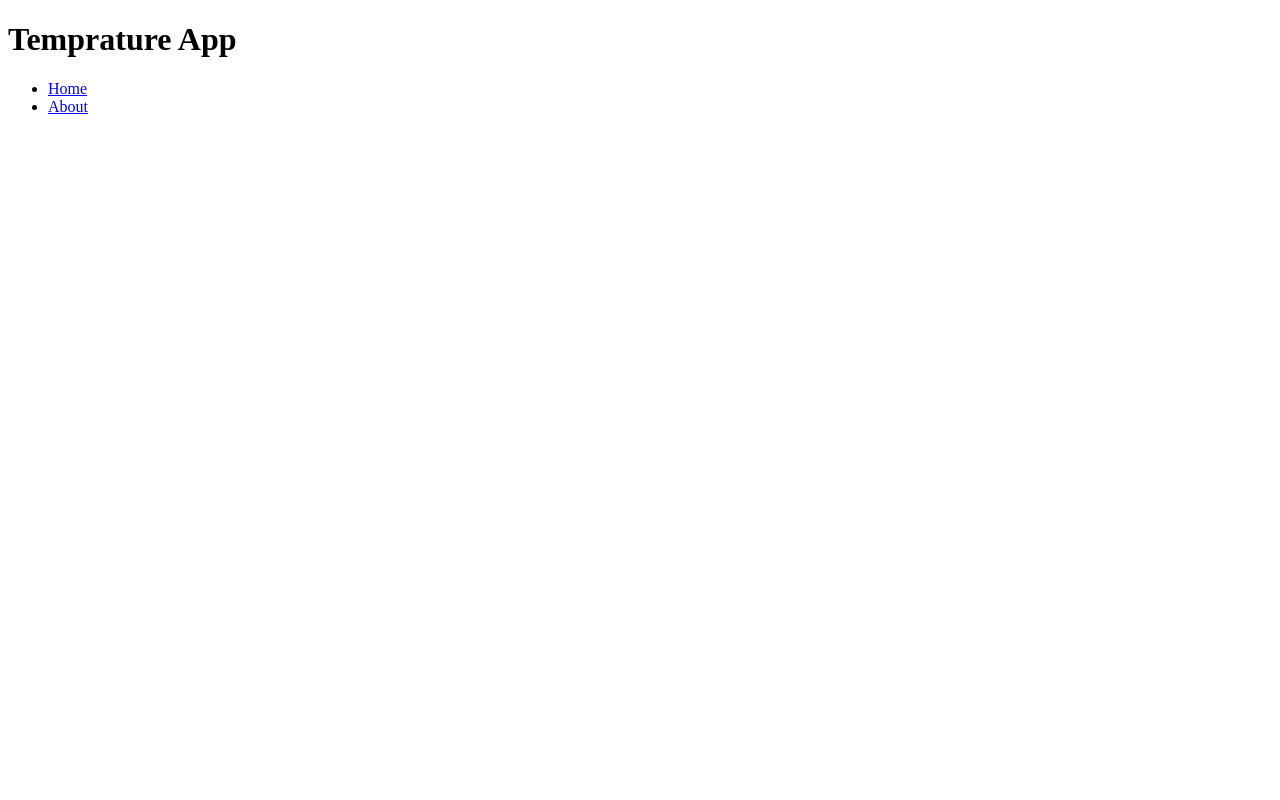
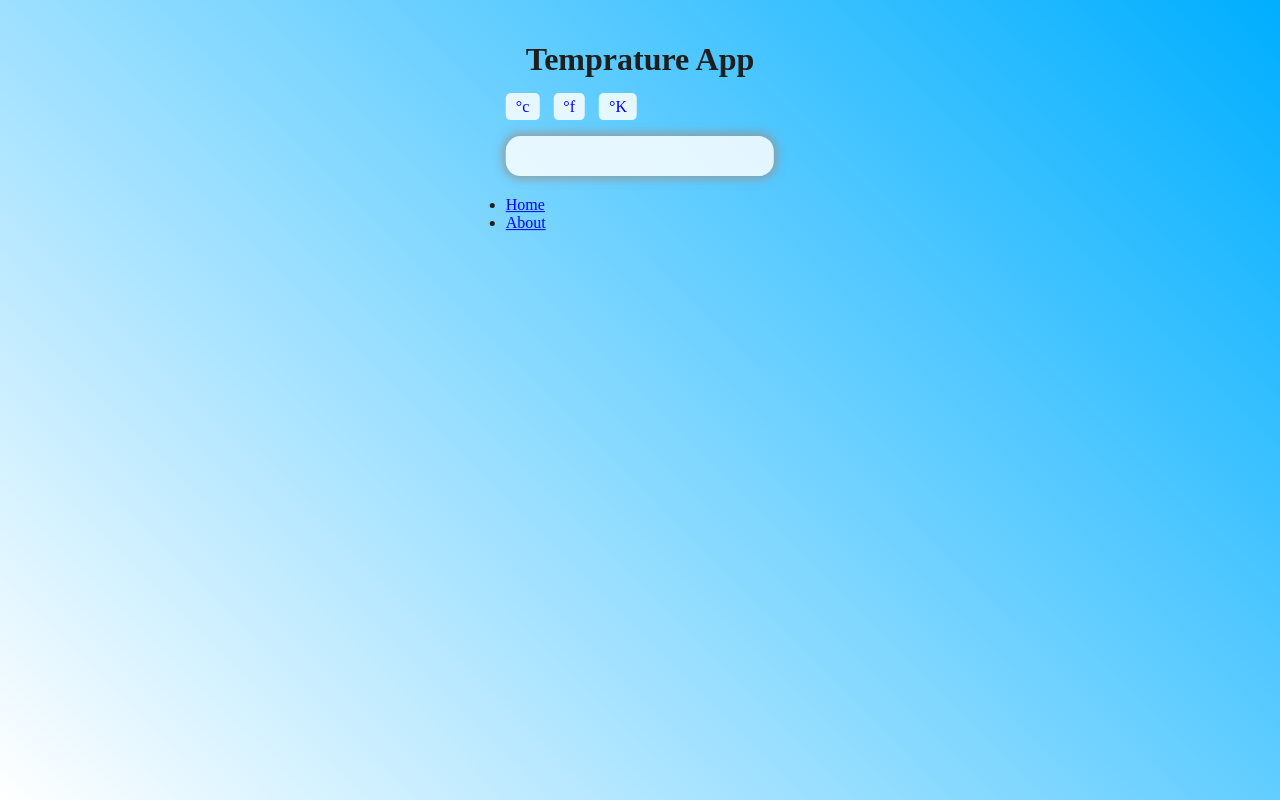
Before and after one commit to MatinKHD/weather-report, a React (Create React App) app: page / in a window 1280 px wide. Built offline with nearby package versions, Linux system fonts and the light colour scheme.

Commit message:
add some styles to the app

```diff
--- a/src/app.css
+++ b/src/app.css
@@ -0,0 +1,54 @@
+.app-container {
+  font-family: cursive;
+  position: absolute;
+  top: 50%;
+  left: 50%;
+  transform: translate(-50%, 10%);
+  color: rgb(30, 30, 30);
+}
+.app-container > h1 {
+  margin: 20px;
+}
+.degree-container > ul {
+  display: flex;
+  flex-direction: row;
+  list-style: none;
+}
+
+.degree-container > ul > li {
+}
+
+.degree-container > ul > li > a {
+  width: 100%;
+  text-align: center;
+  text-decoration: none;
+  background-color: #ffffffd6;
+  border-radius: 5px;
+  padding: 5px 10px;
+  transition: 200ms all ease-in-out;
+}
+.degree-container > ul > li > a:hover {
+  width: 100%;
+  text-align: center;
+  text-decoration: none;
+  background-color: #004cff;
+  color: #ffffffd6;
+  border-radius: 5px;
+  padding: 5px 10px;
+}
+.divider {
+  width: 14px;
+  height: 100%;
+}
+
+.outlet-container {
+  margin: 20px 0;
+  display: flex;
+  flex-flow: column nowrap;
+  align-items: start;
+  justify-content: center;
+  background-color: #ffffffd6;
+  box-shadow: 0px 0px 10px 3px #949494d6;
+  padding: 20px 40px;
+  border-radius: 15px;
+}
--- a/src/app.jsx
+++ b/src/app.jsx
@@ -1,4 +1,4 @@
-import { Outlet } from "react-router-dom";
+import { Outlet, Link } from "react-router-dom";
 
 import Footer from "./footer";
 
@@ -6,13 +6,28 @@ import "./app.css";
 
 function App() {
   return (
-    <>
+    <div className="app-container">
       <h1>Temprature App</h1>
-      <div>
+      <div className="degree-container">
+        <ul>
+          <li>
+            <Link to="reports/celsius">°c</Link>
+          </li>
+          <div className="divider"></div>
+          <li>
+            <Link to="reports/fahrenheit">°f</Link>
+          </li>
+          <div className="divider"></div>
+          <li>
+            <Link to="reports/kelvin">°K</Link>
+          </li>
+        </ul>
+      </div>
+      <div className="outlet-container">
         <Outlet />
       </div>
       <Footer />
-    </>
+    </div>
   );
 }
 
--- a/src/index.css
+++ b/src/index.css
@@ -0,0 +1,13 @@
+* {
+  margin: 0;
+  padding: 0;
+  box-sizing: border-box;
+}
+body {
+  background: linear-gradient(225deg, rgb(0, 174, 255), rgb(255, 255, 255));
+  height: 100vh;
+}
+
+#root {
+  position: relative;
+}
```
